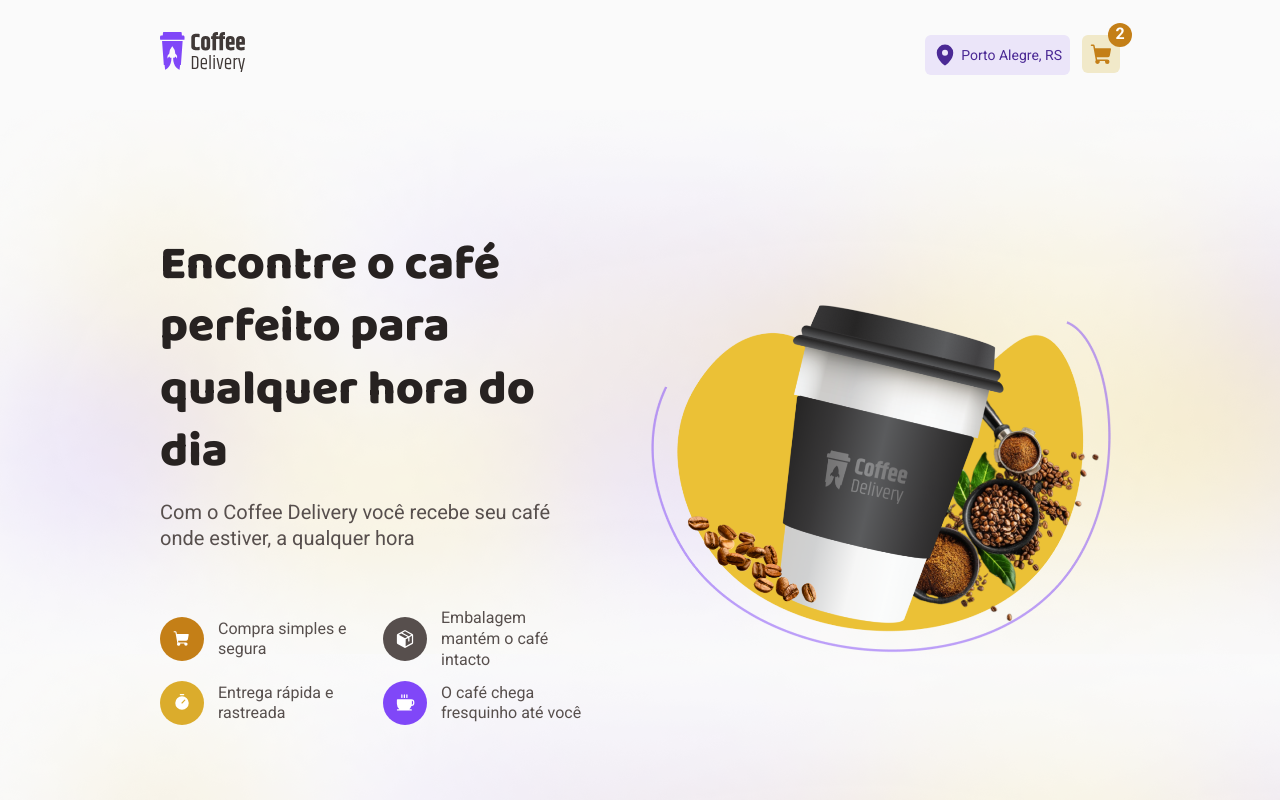
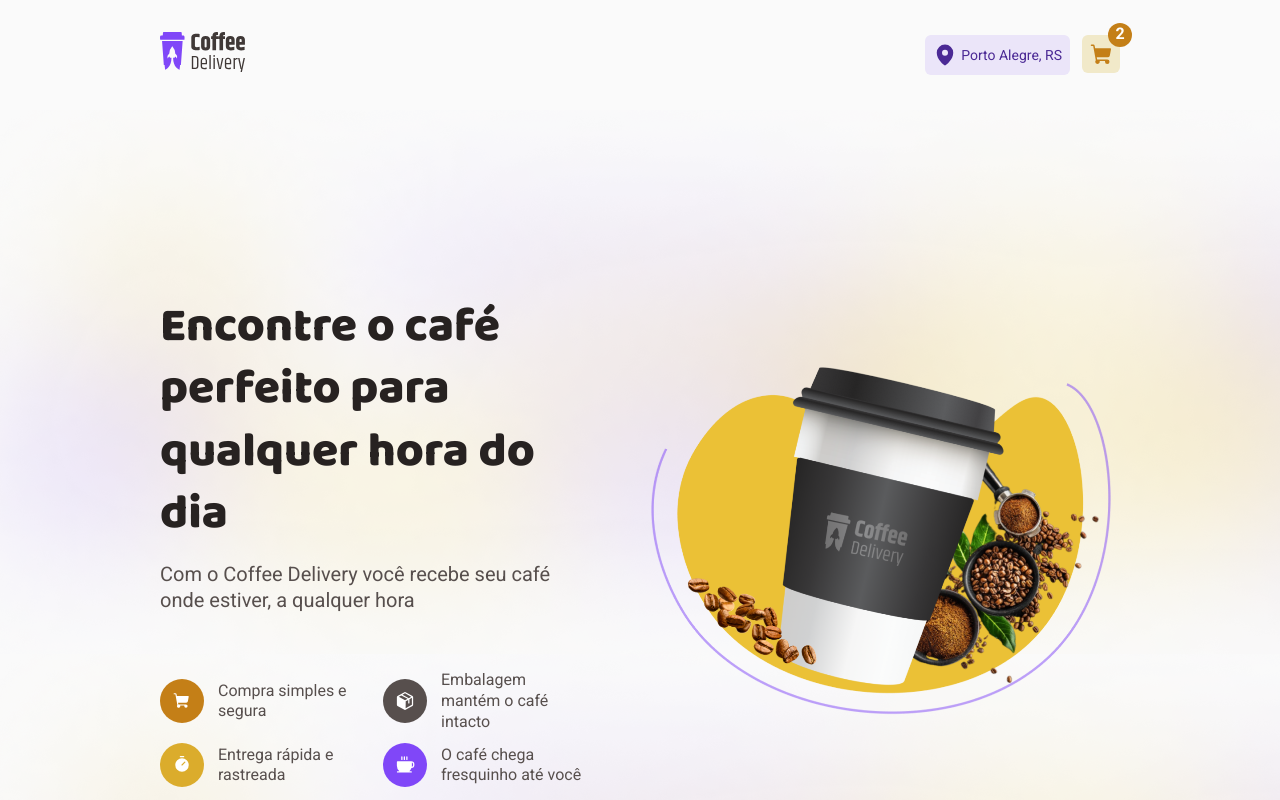
Before and after one commit to Cipriano99/ignite-coffee-delivery, a React (Vite) app: page / in a window 1280 px wide. Shown: the top 800 px of the page. Built offline with nearby package versions, Linux system fonts and the light colour scheme.

Commit message:
improve - Home Page - padding container

```diff
--- a/src/pages/Home/styles.ts
+++ b/src/pages/Home/styles.ts
@@ -12,7 +12,7 @@ export const HeaderContent = styled.div`
   align-items: center;
   justify-content: center;
   gap: 3.5rem;
-  padding: 2rem 10rem;
+  padding: 5.875rem 10rem;
 
   img {
     width: 478px;
```
